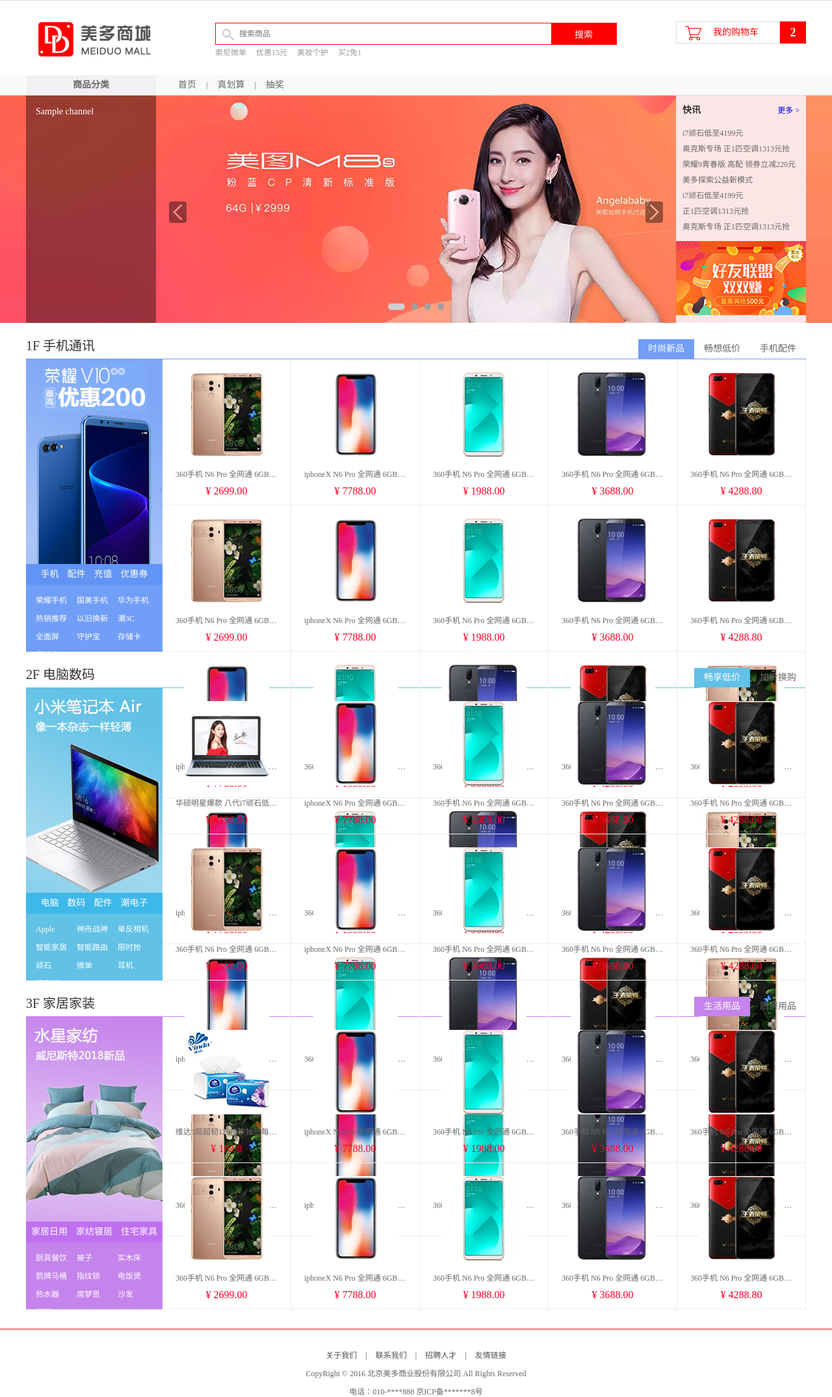
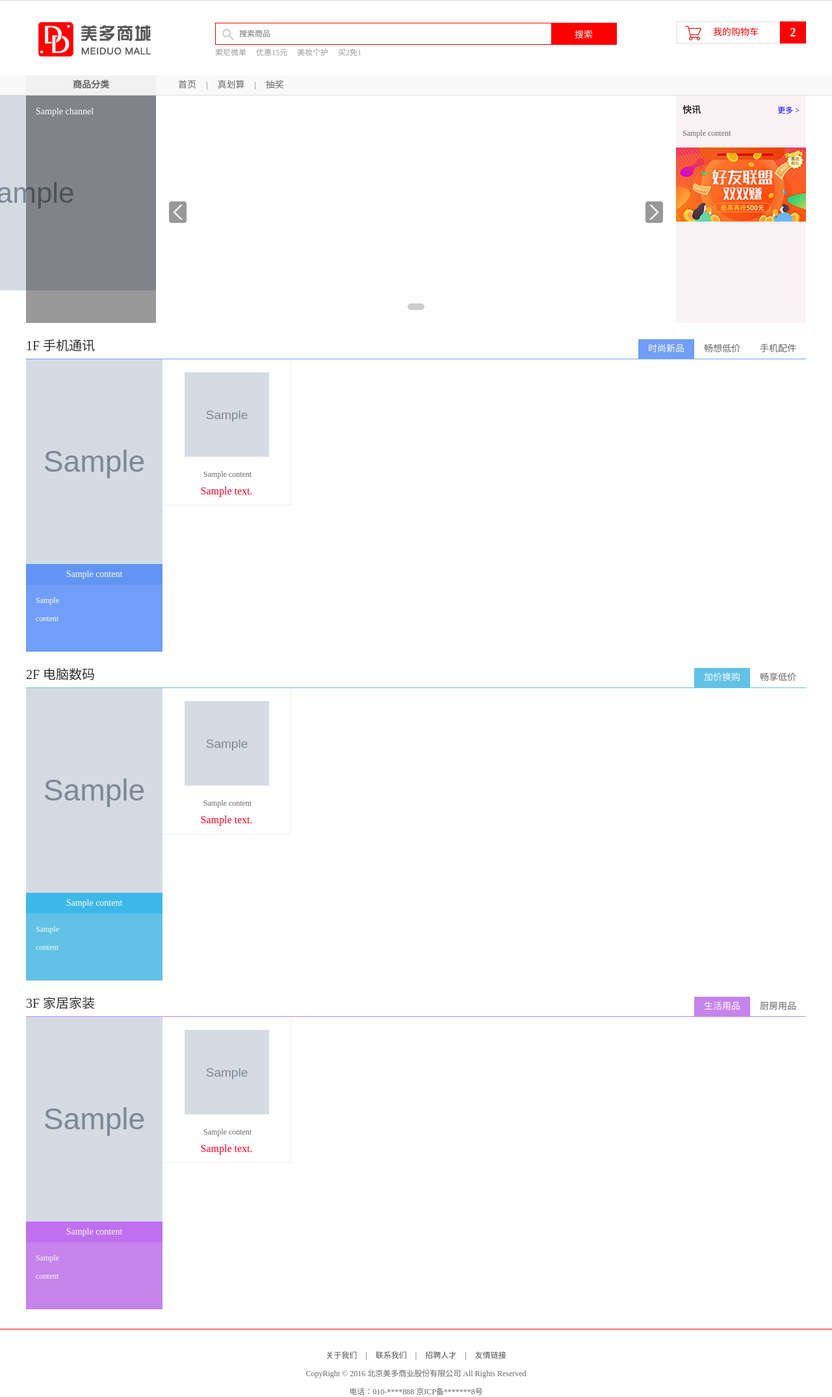
Before and after one commit to dingliu0508/aa, a Python web app: template meiduo_mall/meiduo_mall/templates/index.html in a window 1280 px wide. Shown: the part 29-2179 px from the top of the page at 65% size. Run offline with Jinja, Linux system fonts and the light colour scheme; the template is opened without the code that fills it: most values are stand-ins (such as "Sample title", 1, 10 or a date in 2020); grey boxes marked "Sample" are stand-in pictures.

Commit message:
首页商品广告

```diff
--- a/meiduo_mall/meiduo_mall/templates/index.html
+++ b/meiduo_mall/meiduo_mall/templates/index.html
@@ -86,34 +86,42 @@
 	</div>
 
 	<div class="pos_center_con clearfix">
+
+        {# 1,图片轮播 #}
+        <ul class="slide">
+            {% for content in contents.index_lbt %}
+            <li><a href="{{ content.url }}"><img src="{{ content.image.url }}" alt="{{ content.title }}"></a></li>
+            {% endfor %}
+        </ul>
+	    {#
 		<ul class="slide">
 			<li><a href="#"><img src="/static/images/slide01.jpg" alt="幻灯片01"></a></li>
 			<li><a href="#"><img src="/static/images/slide02.jpg" alt="幻灯片02"></a></li>
 			<li><a href="#"><img src="/static/images/slide03.jpg" alt="幻灯片03"></a></li>
 			<li><a href="#"><img src="/static/images/slide04.jpg" alt="幻灯片04"></a></li>
 		</ul>
+         #}
 		<div class="prev"></div>
 		<div class="next"></div>
 		<ul class="points">
 		</ul>
 
-        {# 1,分类 #}
+        {# 2,分类广告 #}
         <ul class="sub_menu">
-            {% for category in categories.values() %}
+            {% for group in categories.values() %}
             <li>
                 <div class="level1">
-                        {% for channel in category.channels %}
+                    {% for channel in group.channels %}
                     <a href="{{ channel.url }}">{{ channel.name }}</a>
                     {% endfor %}
                 </div>
                 <div class="level2">
-                        {% for cat2 in category.sub_cats %}
+                    {% for cat2 in group.sub_cats %}
                     <div class="list_group">
                         <div class="group_name fl">{{ cat2.name }} &gt;</div>
-
                         <div class="group_detail fl">
                             {% for cat3 in cat2.subs.all() %}
-                                        <a href="/static/list.html">{{ cat3.name }}</a>
+                            <a href="/list/{{ cat3.id }}/1/">{{ cat3.name }}</a>
                             {% endfor %}
                         </div>
                     </div>
@@ -121,156 +129,25 @@
                 </div>
             </li>
             {% endfor %}
+        </ul>
 
+        {# 3,快讯 #}
+        <div class="news">
+            <div class="news_title">
+                <h3>快讯</h3>
+                <a href="#">更多 &gt;</a>
+            </div>
+            <ul class="news_list">
+                {% for content in contents.index_kx %}
+                    <li><a href="{{ content.url }}">{{ content.title }}</a></li>
+                {% endfor %}
+            </ul>
+            {% for content in contents.index_ytgg %}
+                <a href="{{ content.url }}" class="advs"><img src="/static/images/adv01.jpg"></a>
+            {% endfor %}
+        </div>
 
         {#
-			<li>
-				<div class="level1">
-					<a href="#">电脑</a><a href="#">办公</a>
-				</div>
-				<div class="level2">
-					<div class="list_group">
-						<div class="group_name fl">电脑 &gt;</div>
-						<div class="group_detail fl">
-							<a href="#">曲面电视</a>
-							<a href="#">超薄电视</a>
-							<a href="#">HDR电视</a>
-							<a href="#">OLED电视</a>
-							<a href="#">4K超清电视</a>
-							<a href="#">人工智能电视</a>
-							<a href="#">55英寸</a>
-							<a href="#">65英寸</a>
-						</div>
-					</div>
-				</div>
-			</li>
-			<li>
-				<div class="level1">
-					<a href="#">家居</a><a href="#">家具</a><a href="#">家装</a><a href="#">厨具</a>
-				</div>
-				<div class="level2">
-					<div class="list_group">
-						<div class="group_name fl">家具 &gt;</div>
-						<div class="group_detail fl">
-							<a href="#">曲面电视</a>
-							<a href="#">超薄电视</a>
-							<a href="#">HDR电视</a>
-							<a href="#">OLED电视</a>
-							<a href="#">4K超清电视</a>
-							<a href="#">人工智能电视</a>
-							<a href="#">55英寸</a>
-							<a href="#">65英寸</a>
-						</div>
-					</div>
-				</div>
-			</li>
-			<li>
-				<div class="level1">
-					<a href="#">男装</a><a href="#">女装</a><a href="#">童装</a><a href="#">内衣</a>
-				</div>
-				<div class="level2">
-					<div class="list_group">
-						<div class="group_name fl">男装 &gt;</div>
-						<div class="group_detail fl">
-							<a href="#">男装</a>
-						</div>
-					</div>
-				</div>
-			</li>
-			<li>
-				<div class="level1">
-					<a href="#">女鞋</a><a href="#">箱包</a><a href="#">钟表</a><a href="#">珠宝</a>
-				</div>
-				<div class="level2">
-					<div class="list_group">
-						<div class="group_name fl">女鞋 &gt;</div>
-						<div class="group_detail fl">
-							<a href="#">女鞋</a>
-						</div>
-					</div>
-				</div>
-			</li>
-			<li>
-				<div class="level1">
-					<a href="#">男鞋</a><a href="#">运动</a><a href="#">户外</a>
-				</div>
-				<div class="level2">
-					<div class="list_group">
-						<div class="group_name fl">男鞋 &gt;</div>
-						<div class="group_detail fl">
-							<a href="#">男鞋</a>
-						</div>
-					</div>
-				</div>
-			</li>
-			<li>
-				<div class="level1">
-					<a href="#">房产</a><a href="#">汽车</a><a href="#">汽车用品</a>
-				</div>
-				<div class="level2">
-					<div class="list_group">
-						<div class="group_name fl">汽车用品 &gt;</div>
-						<div class="group_detail fl">
-							<a href="#">汽车用品</a>
-						</div>
-					</div>
-				</div>
-			</li>
-			<li>
-				<div class="level1">
-					<a href="#">母婴</a><a href="#">玩具乐器</a>
-				</div>
-				<div class="level2">
-					<div class="list_group">
-						<div class="group_name fl">玩具乐器 &gt;</div>
-						<div class="group_detail fl">
-							<a href="#">玩具乐器</a>
-						</div>
-					</div>
-				</div>
-			</li>
-			<li>
-				<div class="level1">
-					<a href="#">食品</a><a href="#">酒类</a><a href="#">生鲜</a><a href="#">特产</a>
-				</div>
-				<div class="level2">
-					<div class="list_group">
-						<div class="group_name fl">食品 &gt;</div>
-						<div class="group_detail fl">
-							<a href="#">食品</a>
-						</div>
-					</div>
-				</div>
-			</li>
-			<li>
-				<div class="level1">
-					<a href="#">图书</a><a href="#">音像</a><a href="#">电子书</a>
-				</div>
-				<div class="level2">
-					<div class="list_group">
-						<div class="group_name fl">图书 &gt;</div>
-						<div class="group_detail fl">
-							<a href="#">图书</a>
-						</div>
-					</div>
-				</div>
-			</li>
-			<li>
-				<div class="level1">
-					<a href="#">机票</a><a href="#">酒店</a><a href="#">旅游</a><a href="#">生活</a>
-				</div>
-				<div class="level2">
-					<div class="list_group">
-						<div class="group_name fl">机票 &gt;</div>
-						<div class="group_detail fl">
-							<a href="#">机票</a>
-						</div>
-					</div>
-				</div>
-			</li>
-             #}
-		</ul>
-
 		<div class="news">
 			<div class="news_title">
 				<h3>快讯</h3>
@@ -287,8 +164,66 @@
 			</ul>
 			<a href="#" class="advs"><img src="/static/images/adv01.jpg"></a>
 		</div>
+        #}
 	</div>
 
+    {# 4,一楼广告 #}
+    <div class="list_model">
+        <div class="list_title clearfix">
+            <h3 class="fl" id="model01">1F 手机通讯</h3>
+            <div class="subtitle fr">
+                <a @mouseenter="f1_tab=1" :class="f1_tab===1?'active':''">时尚新品</a>
+                <a @mouseenter="f1_tab=2" :class="f1_tab===2?'active':''">畅想低价</a>
+                <a @mouseenter="f1_tab=3" :class="f1_tab===3?'active':''">手机配件</a>
+            </div>
+        </div>
+        <div class="goods_con clearfix">
+                <div class="goods_banner fl">
+                    <img src="{{ contents.index_1f_logo.0.image.url}}">
+                    <div class="channel">
+                        {% for content in contents.index_1f_pd %}
+                        <a href="{{ content.url }}">{{ content.title }}</a>
+                        {% endfor %}
+                    </div>
+                    <div class="key_words">
+                        {% for content in contents.index_1f_bq %}
+                        <a href="{{ content.url }}">{{ content.title }}</a>
+                        {% endfor %}
+                    </div>
+
+                </div>
+                <div class="goods_list_con">
+                    <ul v-show="f1_tab===1" class="goods_list fl">
+                        {% for content in contents.index_1f_ssxp %}
+                        <li>
+                            <a href="{{ content.url }}" class="goods_pic"><img src="{{ content.image.url }}"></a>
+                            <h4><a href="{{ content.url }}" title="{{ content.title }}">{{ content.title }}</a></h4>
+                            <div class="price">{{ content.text }}</div>
+                        </li>
+                        {% endfor %}
+                    </ul>
+                    <ul v-show="f1_tab===2" class="goods_list fl">
+                        {% for content in contents.index_1f_cxdj %}
+                        <li>
+                            <a href="{{ content.url }}" class="goods_pic"><img src="{{ content.image.url }}"></a>
+                            <h4><a href="{{ content.url }}" title="{{ content.title }}">{{ content.title }}</a></h4>
+                            <div class="price">{{ content.text }}</div>
+                        </li>
+                        {% endfor %}
+                    </ul>
+                    <ul v-show="f1_tab===3" class="goods_list fl">
+                        {% for content in contents.index_1f_sjpj %}
+                        <li>
+                            <a href="{{ content.url }}" class="goods_pic"><img src="{{ content.image.url }}"></a>
+                            <h4><a href="{{ content.url }}" title="{{ content.title }}">{{ content.title }}</a></h4>
+                            <div class="price">{{ content.text }}</div>
+                        </li>
+                        {% endfor %}
+                    </ul>
+                </div>
+            </div>
+    </div>
+    {#
 	<div class="list_model">
 		<div class="list_title clearfix">
 			<h3 class="fl" id="model01">1F 手机通讯</h3>
@@ -480,7 +415,55 @@
 			</div>
 		</div>
 	</div>
+    #}
 
+    {# 5,二楼广告 #}
+    <div class="list_model model02">
+        <div class="list_title clearfix">
+            <h3 class="fl" id="model01">2F 电脑数码</h3>
+            <div class="subtitle fr">
+                <a @mouseenter="f2_tab=1" :class="f2_tab===1?'active':''">加价换购</a>
+                <a @mouseenter="f2_tab=2" :class="f2_tab===2?'active':''">畅享低价</a>
+            </div>
+        </div>
+        <div class="goods_con clearfix">
+            <div class="goods_banner fl">
+                <img src="{{ contents.index_2f_logo.0.image.url}}">
+                <div class="channel">
+                    {% for content in contents.index_2f_pd %}
+                    <a href="{{ content.url }}">{{ content.title }}</a>
+                    {% endfor %}
+                </div>
+                <div class="key_words">
+                    {% for content in contents.index_2f_bq %}
+                    <a href="{{ content.url }}">{{ content.title }}</a>
+                    {% endfor %}
+                </div>
+            </div>
+            <div class="goods_list_con">
+                <ul v-show="f2_tab===1" class="goods_list fl">
+                    {% for content in contents.index_2f_cxdj %}
+                    <li>
+                        <a href="{{ content.url }}" class="goods_pic"><img src="{{ content.image.url }}"></a>
+                        <h4><a href="{{ content.url }}" title="{{ content.title }}">{{ content.title }}</a></h4>
+                        <div class="price">{{ content.text }}</div>
+                    </li>
+                    {% endfor %}
+                </ul>
+                <ul v-show="f2_tab===2" class="goods_list fl">
+                    {% for content in contents.index_2f_jjhg %}
+                    <li>
+                        <a href="{{ content.url }}" class="goods_pic"><img src="{{ content.image.url }}"></a>
+                        <h4><a href="{{ content.url }}" title="{{ content.title }}">{{ content.title }}</a></h4>
+                        <div class="price">{{ content.text }}</div>
+                    </li>
+                    {% endfor %}
+                </ul>
+            </div>
+        </div>
+    </div>
+
+    {#
 	<div class="list_model model02">
 		<div class="list_title clearfix">
 			<h3 class="fl" id="model01">2F 电脑数码</h3>
@@ -567,7 +550,54 @@
 			</div>
 		</div>
 	</div>
+     #}
 
+    {# 6,三楼广告 #}
+    <div class="list_model model03">
+        <div class="list_title clearfix">
+            <h3 class="fl" id="model01">3F 家居家装</h3>
+            <div class="subtitle fr">
+                <a @mouseenter="f3_tab=1" :class="f3_tab===1?'active':''">生活用品</a>
+                <a @mouseenter="f3_tab=2" :class="f3_tab===2?'active':''">厨房用品</a>
+            </div>
+        </div>
+        <div class="goods_con clearfix">
+            <div class="goods_banner fl">
+                <img src="{{ contents.index_3f_logo.0.image.url }}">
+                <div class="channel">
+                    {% for content in contents.index_3f_pd %}
+                    <a href="{{ content.url }}">{{ content.title }}</a>
+                    {% endfor %}
+                </div>
+                <div class="key_words">
+                    {% for content in contents.index_3f_bq %}
+                    <a href="{{ content.url }}">{{ content.title }}</a>
+                    {% endfor %}
+                </div>
+            </div>
+            <div class="goods_list_con">
+                <ul v-show="f3_tab===1" class="goods_list fl">
+                    {% for content in contents.index_3f_shyp %}
+                    <li>
+                        <a href="{{ content.url }}" class="goods_pic"><img src="{{ content.image.url }}"></a>
+                        <h4><a href="{{ content.url }}" title="{{ content.title }}">{{ content.title }}</a></h4>
+                        <div class="price">{{ content.text }}</div>
+                    </li>
+                    {% endfor %}
+                </ul>
+                <ul v-show="f3_tab===2" class="goods_list fl">
+                    {% for content in contents.index_3f_cfyp %}
+                    <li>
+                        <a href="{{ content.url }}" class="goods_pic"><img src="{{ content.image.url }}"></a>
+                        <h4><a href="{{ content.url }}" title="{{ content.title }}">{{ content.title }}</a></h4>
+                        <div class="price">{{ content.text }}</div>
+                    </li>
+                    {% endfor %}
+                </ul>
+            </div>
+        </div>
+    </div>
+    {#
 	<div class="list_model model03">
 		<div class="list_title clearfix">
 			<h3 class="fl" id="model01">3F 家居家装</h3>
@@ -653,6 +683,7 @@
 			</div>
 		</div>
 	</div>
+    #}
 
 	<div class="footer">
 		<div class="foot_link">
```
Also changed, not shown: meiduo_mall/meiduo_mall/apps/contents/views.py (+9 -1 lines). Lines whose indentation alone changed are shown as unchanged.
